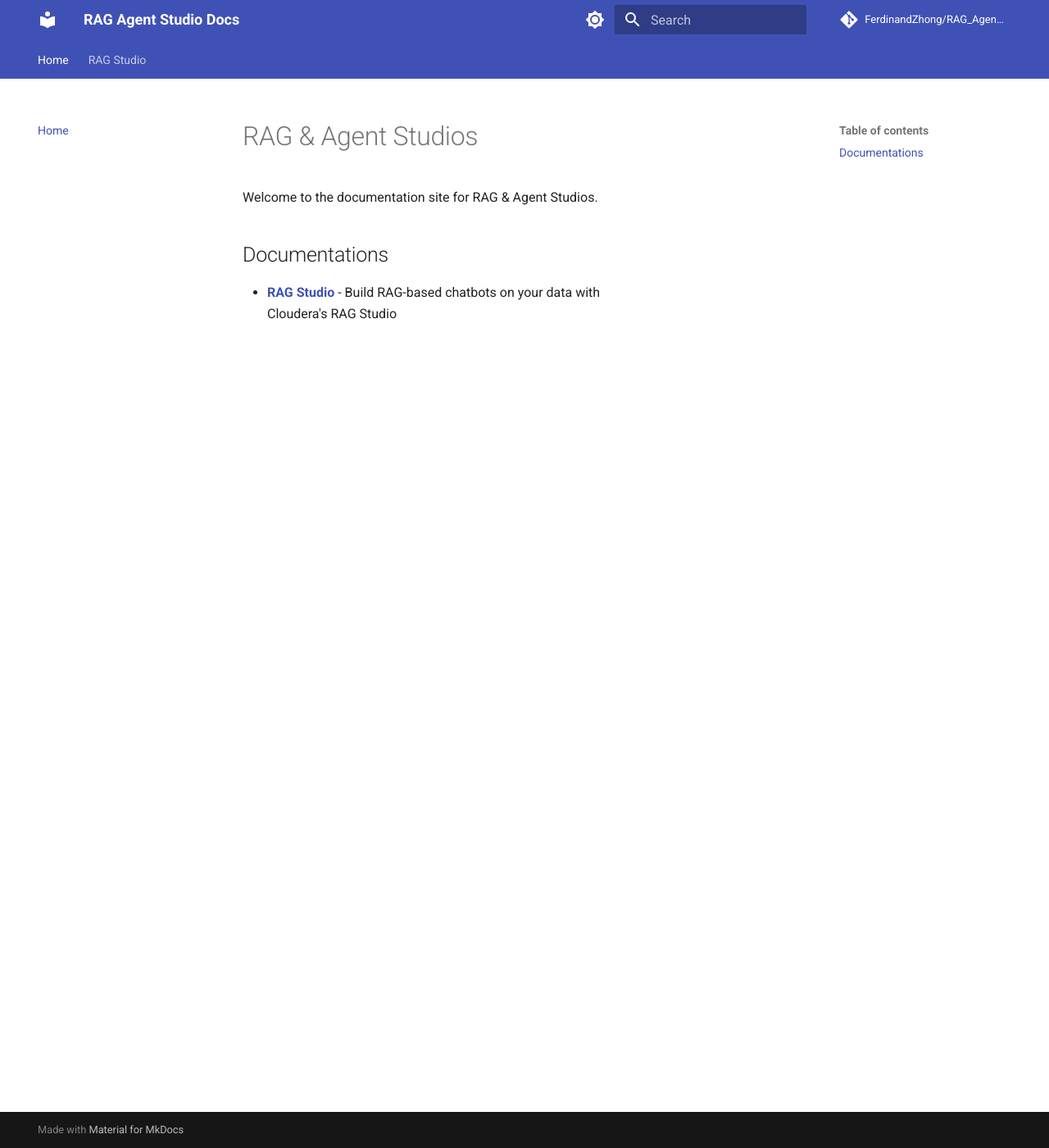
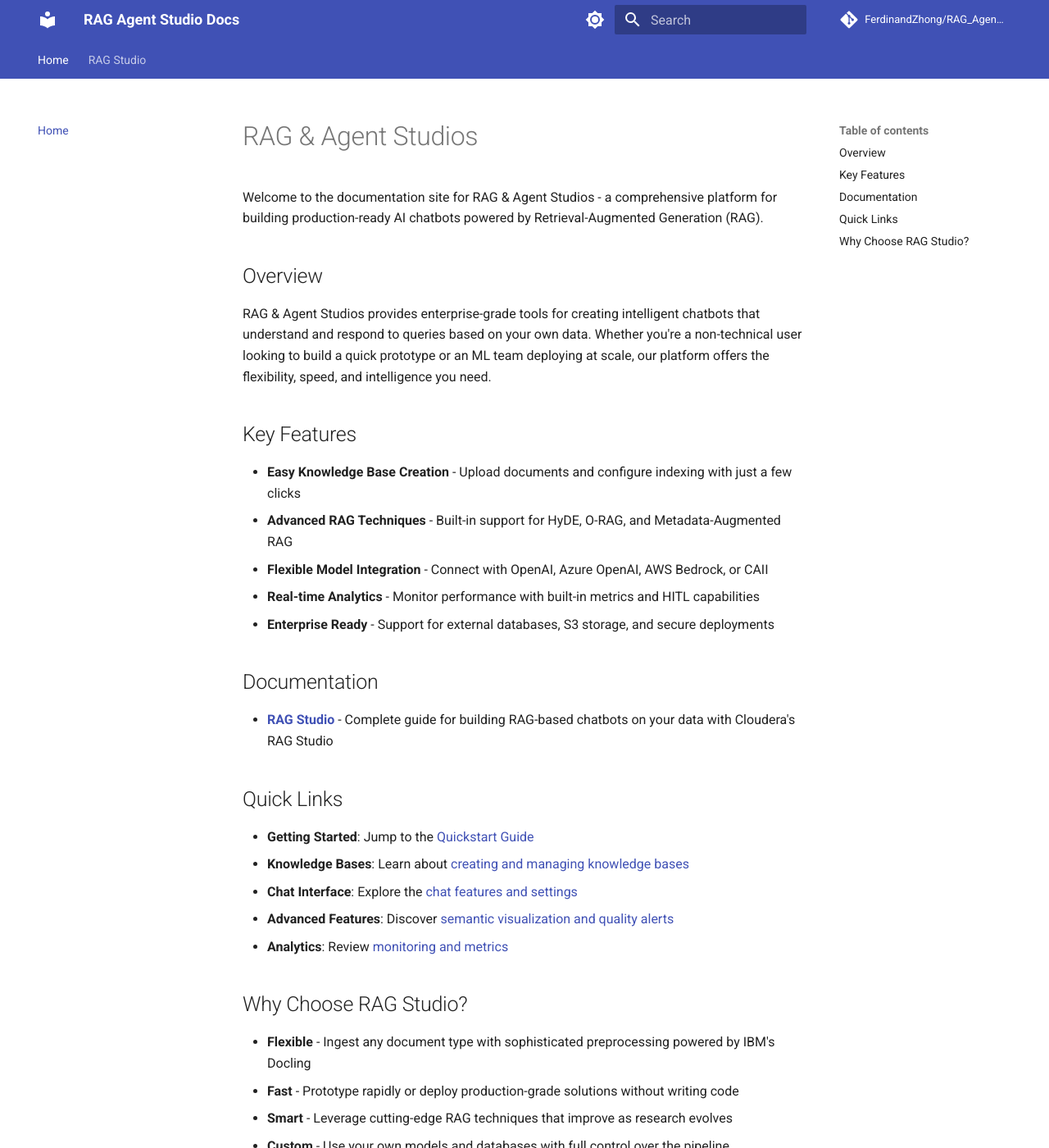
Before and after one commit to FerdinandZhong/RAG_Agent_Studio_Docs, an MkDocs documentation site: the page built from docs/index.md, in a window 1280 px wide and 1400 px high. Shown: the whole window at 82% size. Built offline with MkDocs 1.6.1 and Material for MkDocs 9.7.7, drawn with Linux system fonts in a browser that asks for light colours; comment, search, counter and statistics services are not loaded; some of the changed text lies outside the part shown.

Commit message:
update the index

```diff
--- a/docs/index.md
+++ b/docs/index.md
@@ -1,8 +1,38 @@
 # RAG & Agent Studios
 
-Welcome to the documentation site for RAG & Agent Studios.
+Welcome to the documentation site for RAG & Agent Studios - a comprehensive platform for building production-ready AI chatbots powered by Retrieval-Augmented Generation (RAG).
 
-## Documentations
+## Overview
 
-  - **[RAG Studio](RAG_studio.md)** - Build RAG-based chatbots on your data with
-  Cloudera's RAG Studio
+RAG & Agent Studios provides enterprise-grade tools for creating intelligent chatbots that understand and respond to queries based on your own data. Whether you're a non-technical user looking to build a quick prototype or an ML team deploying at scale, our platform offers the flexibility, speed, and intelligence you need.
+
+## Key Features
+
+- **Easy Knowledge Base Creation** - Upload documents and configure indexing with just a few clicks
+- **Advanced RAG Techniques** - Built-in support for HyDE, O-RAG, and Metadata-Augmented RAG
+- **Flexible Model Integration** - Connect with OpenAI, Azure OpenAI, AWS Bedrock, or CAII
+- **Real-time Analytics** - Monitor performance with built-in metrics and HITL capabilities
+- **Enterprise Ready** - Support for external databases, S3 storage, and secure deployments
+
+## Documentation
+
+- **[RAG Studio](RAG_studio.md)** - Complete guide for building RAG-based chatbots on your data with Cloudera's RAG Studio
+
+## Quick Links
+
+- **Getting Started**: Jump to the [Quickstart Guide](RAG_studio.md#quickstart-guide)
+- **Knowledge Bases**: Learn about [creating and managing knowledge bases](RAG_studio.md#knowledge-bases)
+- **Chat Interface**: Explore the [chat features and settings](RAG_studio.md#chats)
+- **Advanced Features**: Discover [semantic visualization and quality alerts](RAG_studio.md#advanced-features)
+- **Analytics**: Review [monitoring and metrics](RAG_studio.md#analytics)
+
+## Why Choose RAG Studio?
+
+- **Flexible** - Ingest any document type with sophisticated preprocessing powered by IBM's Docling
+- **Fast** - Prototype rapidly or deploy production-grade solutions without writing code
+- **Smart** - Leverage cutting-edge RAG techniques that improve as research evolves
+- **Custom** - Use your own models and databases with full control over the pipeline
+
+---
+
+Ready to get started? Head over to the [RAG Studio Guide](RAG_studio.md) to begin building your first chatbot.
```
Also changed, not shown: README.md (+11 -1 lines).
